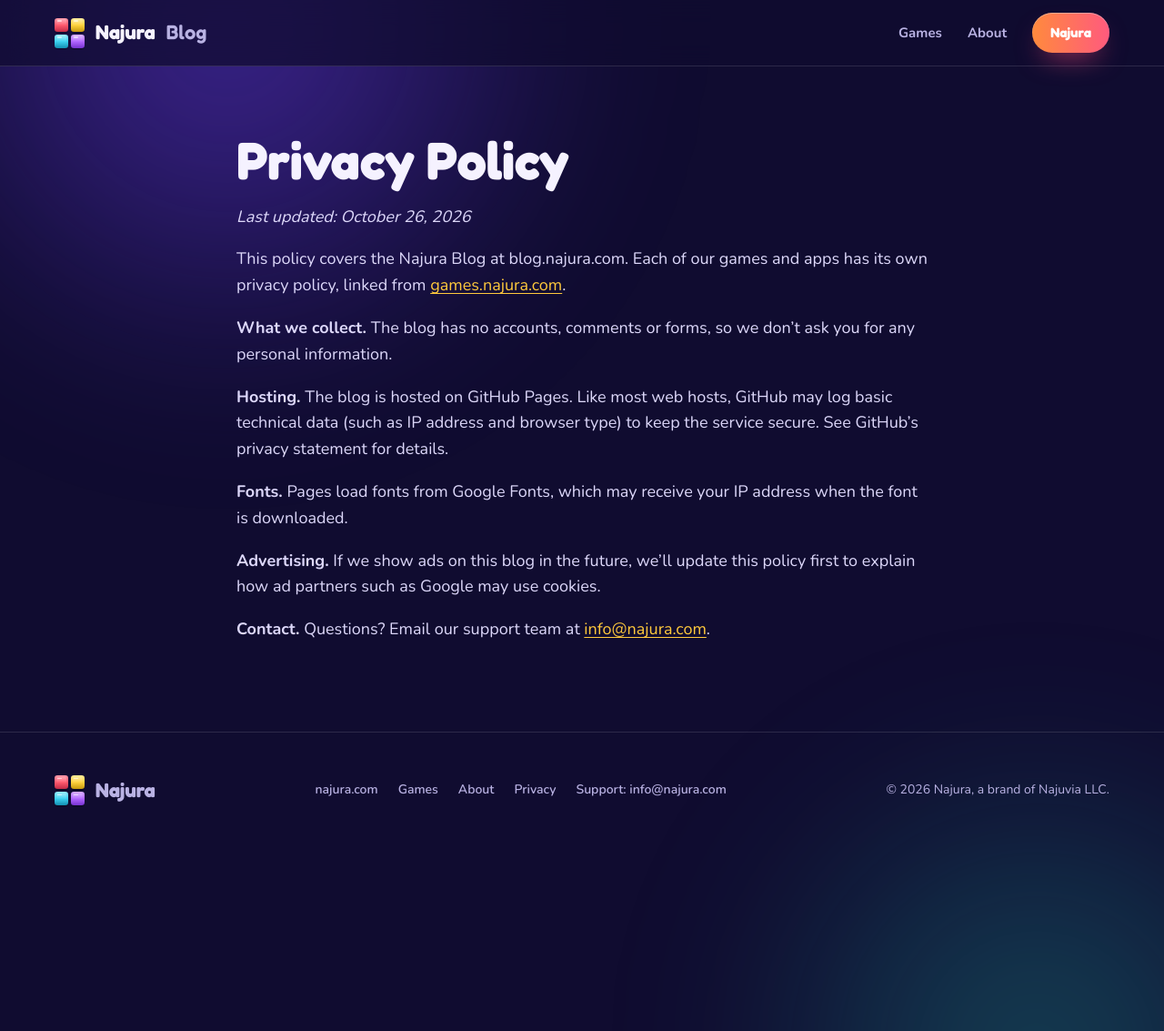
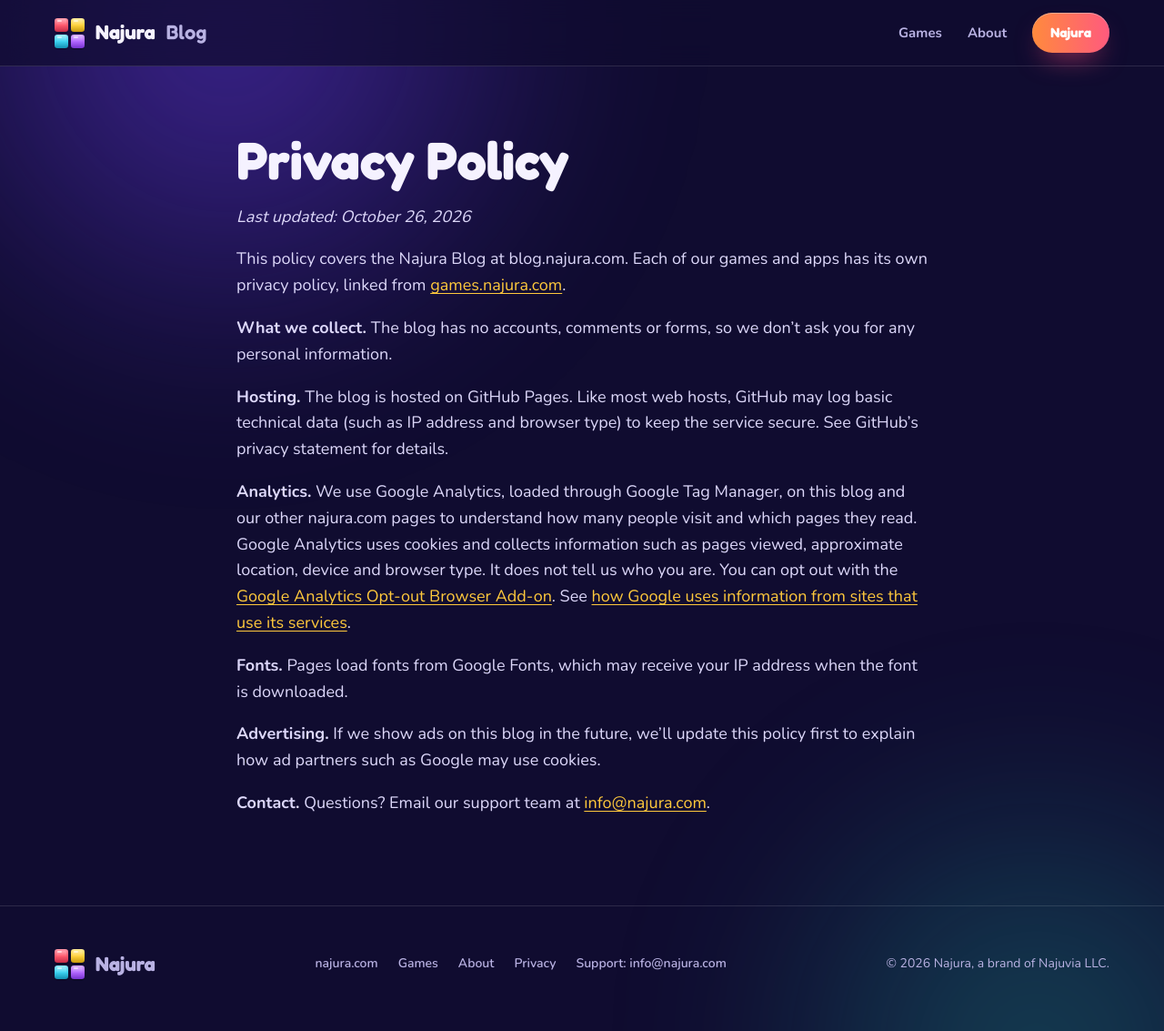
Before and after one commit to withnasim/blog, a Jekyll site: the page built from privacy.md, in a window 1280 px wide and 1133 px high. Shown: the whole window at 91% size. Built offline with Jekyll 4.4.1, drawn with Linux system fonts in a browser that asks for light colours.

Commit message:
Privacy: disclose Google Analytics

```diff
--- a/privacy.md
+++ b/privacy.md
@@ -14,6 +14,8 @@
 
 **Hosting.** The blog is hosted on GitHub Pages. Like most web hosts, GitHub may log basic technical data (such as IP address and browser type) to keep the service secure. See GitHub's privacy statement for details.
 
+**Analytics.** We use Google Analytics, loaded through Google Tag Manager, on this blog and our other najura.com pages to understand how many people visit and which pages they read. Google Analytics uses cookies and collects information such as pages viewed, approximate location, device and browser type. It does not tell us who you are. You can opt out with the [Google Analytics Opt-out Browser Add-on](https://tools.google.com/dlpage/gaoptout). See [how Google uses information from sites that use its services](https://policies.google.com/technologies/partner-sites).
+
 **Fonts.** Pages load fonts from Google Fonts, which may receive your IP address when the font is downloaded.
 
 **Advertising.** If we show ads on this blog in the future, we'll update this policy first to explain how ad partners such as Google may use cookies.
```
